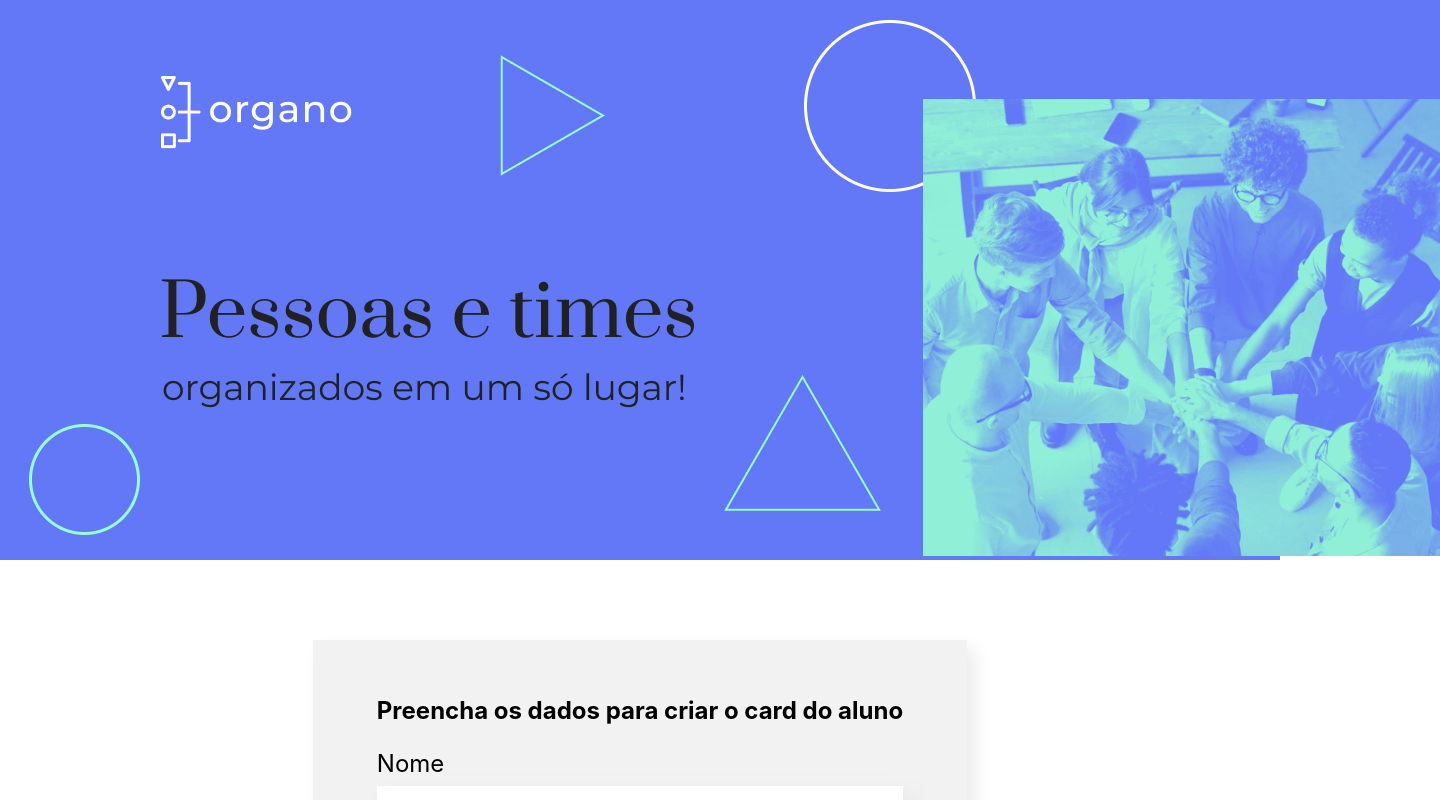
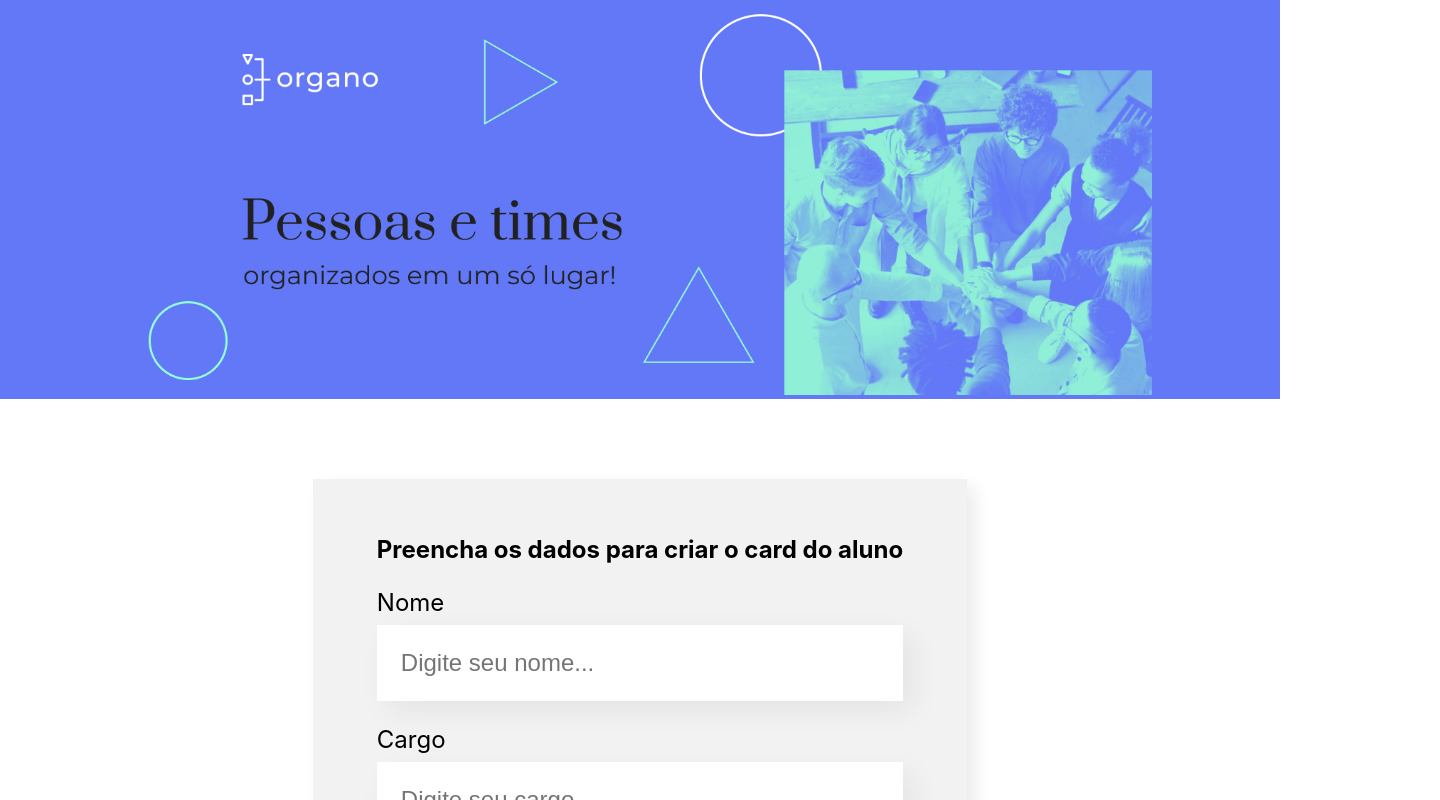
Before and after one commit to HenriqueMuniz91/Organo, a React (Create React App) app: page / in a window 1280 px wide. Shown: the top 800 px of the page, 1440 px wide, since content can reach past the window. Built offline with nearby package versions, Linux system fonts and the light colour scheme.

Commit message:
AdjustedTheBannerSize

```diff
--- a/src/Components/Banner/Banner.css
+++ b/src/Components/Banner/Banner.css
@@ -4,6 +4,5 @@
 }
 
 .banner img {
-    width: 1440px;
-    height: 556px;
+    width: 80%;
 }
```
